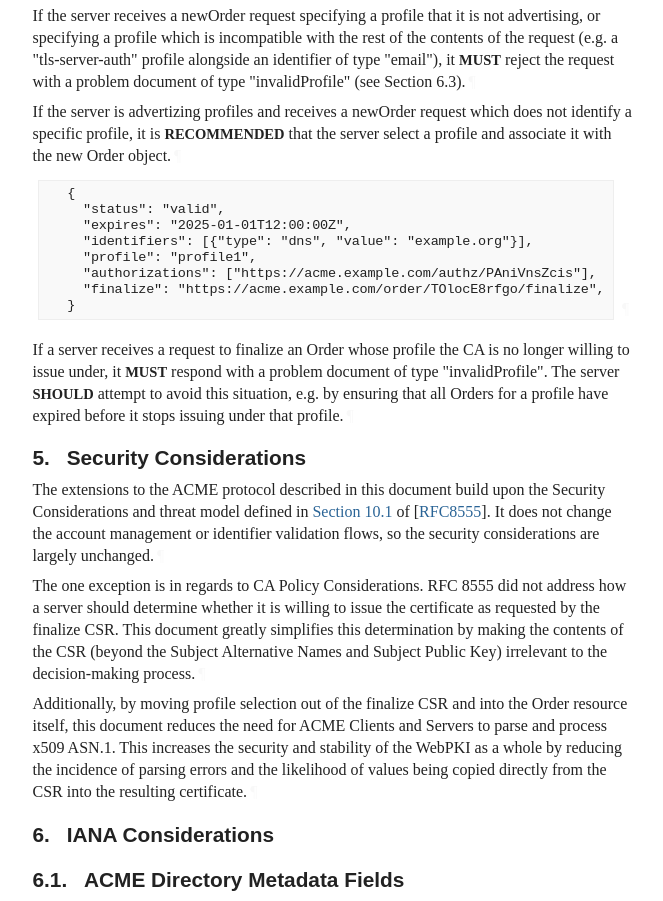
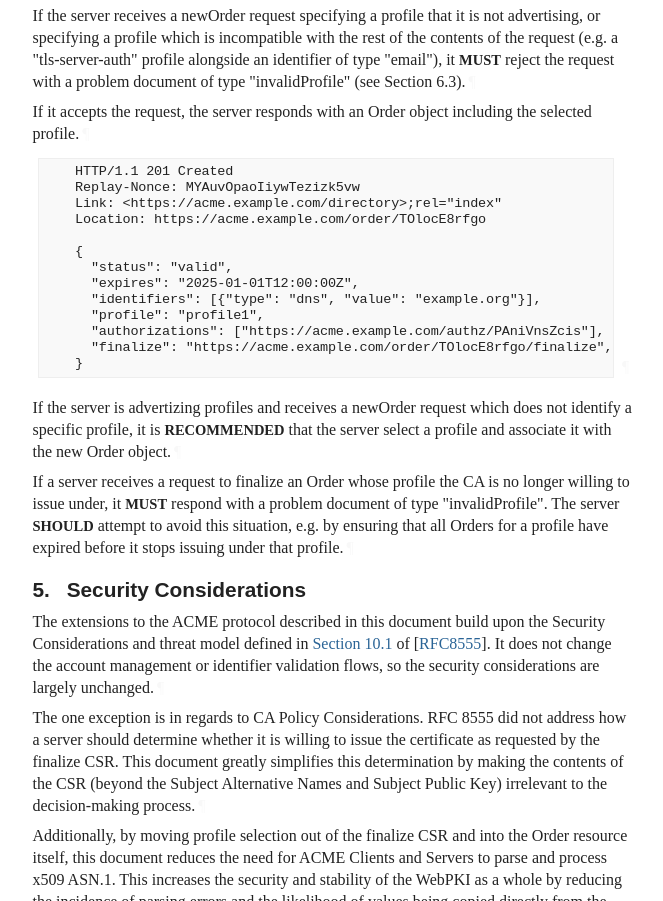
Before and after one commit to aarongable/draft-acme-profiles, a plain HTML site: page draft-aaron-acme-profiles.html in a window 1280 px wide. Shown: the part 2944-3845 px from the top of the page, without its empty margins (92-755 px from the left). Drawn offline with Linux system fonts and the light colour scheme; a web font is replaced by a local one.

Commit message:
Script updating gh-pages from d1d63d1. [ci skip]

```diff
--- a/draft-aaron-acme-profiles.html
+++ b/draft-aaron-acme-profiles.html
@@ -1279,9 +1279,14 @@ Content-Type: application/jose+json
 </pre><a href="#section-4-4" class="pilcrow">¶</a>
 </div>
 <p id="section-4-5">If the server receives a newOrder request specifying a profile that it is not advertising, or specifying a profile which is incompatible with the rest of the contents of the request (e.g. a "tls-server-auth" profile alongside an identifier of type "email"), it <span class="bcp14">MUST</span> reject the request with a problem document of type "invalidProfile" (see Section 6.3).<a href="#section-4-5" class="pilcrow">¶</a></p>
-<p id="section-4-6">If the server is advertizing profiles and receives a newOrder request which does not identify a specific profile, it is <span class="bcp14">RECOMMENDED</span> that the server select a profile and associate it with the new Order object.<a href="#section-4-6" class="pilcrow">¶</a></p>
+<p id="section-4-6">If it accepts the request, the server responds with an Order object including the selected profile.<a href="#section-4-6" class="pilcrow">¶</a></p>
 <div class="lang-text sourcecode" id="section-4-7">
 <pre>
+    HTTP/1.1 201 Created
+    Replay-Nonce: MYAuvOpaoIiywTezizk5vw
+    Link: &lt;https://acme.example.com/directory&gt;;rel="index"
+    Location: https://acme.example.com/order/TOlocE8rfgo
+
     {
       "status": "valid",
       "expires": "2025-01-01T12:00:00Z",
@@ -1292,7 +1297,8 @@ Content-Type: application/jose+json
     }
 </pre><a href="#section-4-7" class="pilcrow">¶</a>
 </div>
-<p id="section-4-8">If a server receives a request to finalize an Order whose profile the CA is no longer willing to issue under, it <span class="bcp14">MUST</span> respond with a problem document of type "invalidProfile". The server <span class="bcp14">SHOULD</span> attempt to avoid this situation, e.g. by ensuring that all Orders for a profile have expired before it stops issuing under that profile.<a href="#section-4-8" class="pilcrow">¶</a></p>
+<p id="section-4-8">If the server is advertizing profiles and receives a newOrder request which does not identify a specific profile, it is <span class="bcp14">RECOMMENDED</span> that the server select a profile and associate it with the new Order object.<a href="#section-4-8" class="pilcrow">¶</a></p>
+<p id="section-4-9">If a server receives a request to finalize an Order whose profile the CA is no longer willing to issue under, it <span class="bcp14">MUST</span> respond with a problem document of type "invalidProfile". The server <span class="bcp14">SHOULD</span> attempt to avoid this situation, e.g. by ensuring that all Orders for a profile have expired before it stops issuing under that profile.<a href="#section-4-9" class="pilcrow">¶</a></p>
 </section>
 </div>
 <div id="security-considerations">
```
Also changed, not shown: index.html (+2 -2 lines), draft-aaron-acme-profiles.txt. Lines whose indentation alone changed are shown as unchanged.
